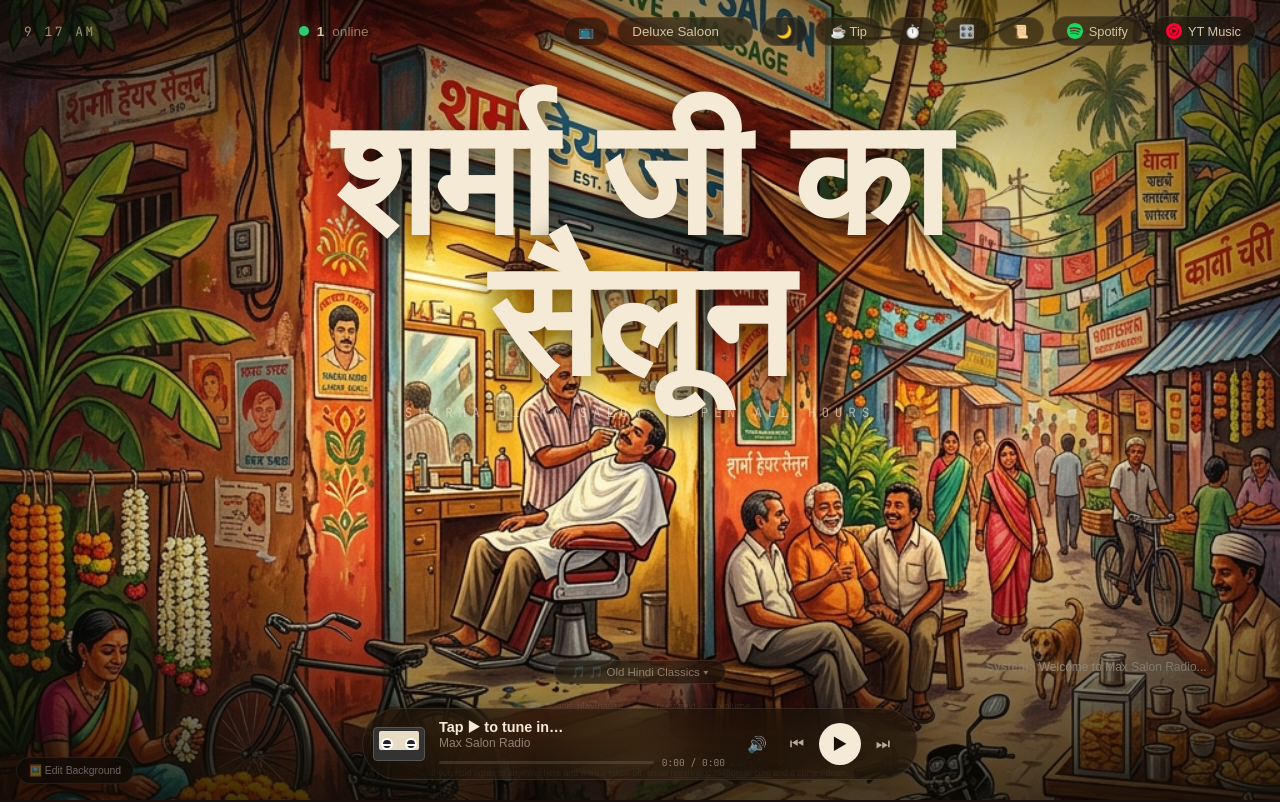
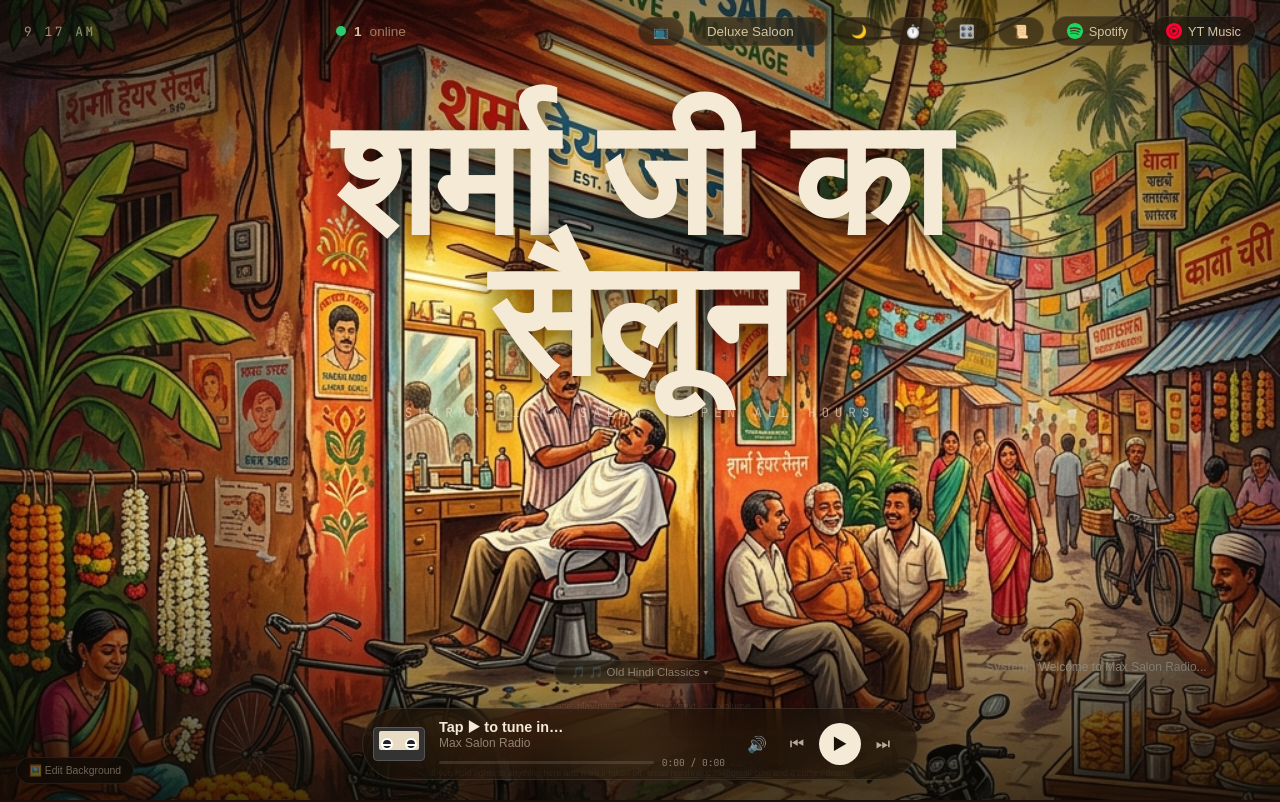
Before and after one commit to harshraj0235/maxsalon, a Next.js app: page / in a window 1280 px wide. Shown: the top 802 px of the page. Built offline with nearby package versions, Linux system fonts and the light colour scheme; a web font is replaced by a local one.

Commit message:
Remove Tip button from header

```diff
--- a/src/app/page.js
+++ b/src/app/page.js
@@ -654,9 +654,6 @@ export default function Home() {
           <button onClick={() => setIsNightMode(!isNightMode)} className="chip" title="Toggle Day/Night" style={{ background: isNightMode ? "rgba(245,234,214,0.15)" : "" }}>
             {isNightMode ? "☀️" : "🌙"}
           </button>
-          <a href="https://buymeacoffee.com/harshx9" target="_blank" rel="noopener noreferrer" className="chip" title="Support the Salon">
-            ☕ Tip
-          </a>
           <button onClick={() => { setShowTimerMenu(!showTimerMenu); setShowSfx(false); setShowHistory(false); }} className="chip" title="Focus Timer" style={{ background: showTimerMenu ? "rgba(245,234,214,0.15)" : "" }}>
             ⏱️ {timer > 0 ? fmt(timer) : ""}
           </button>
```
